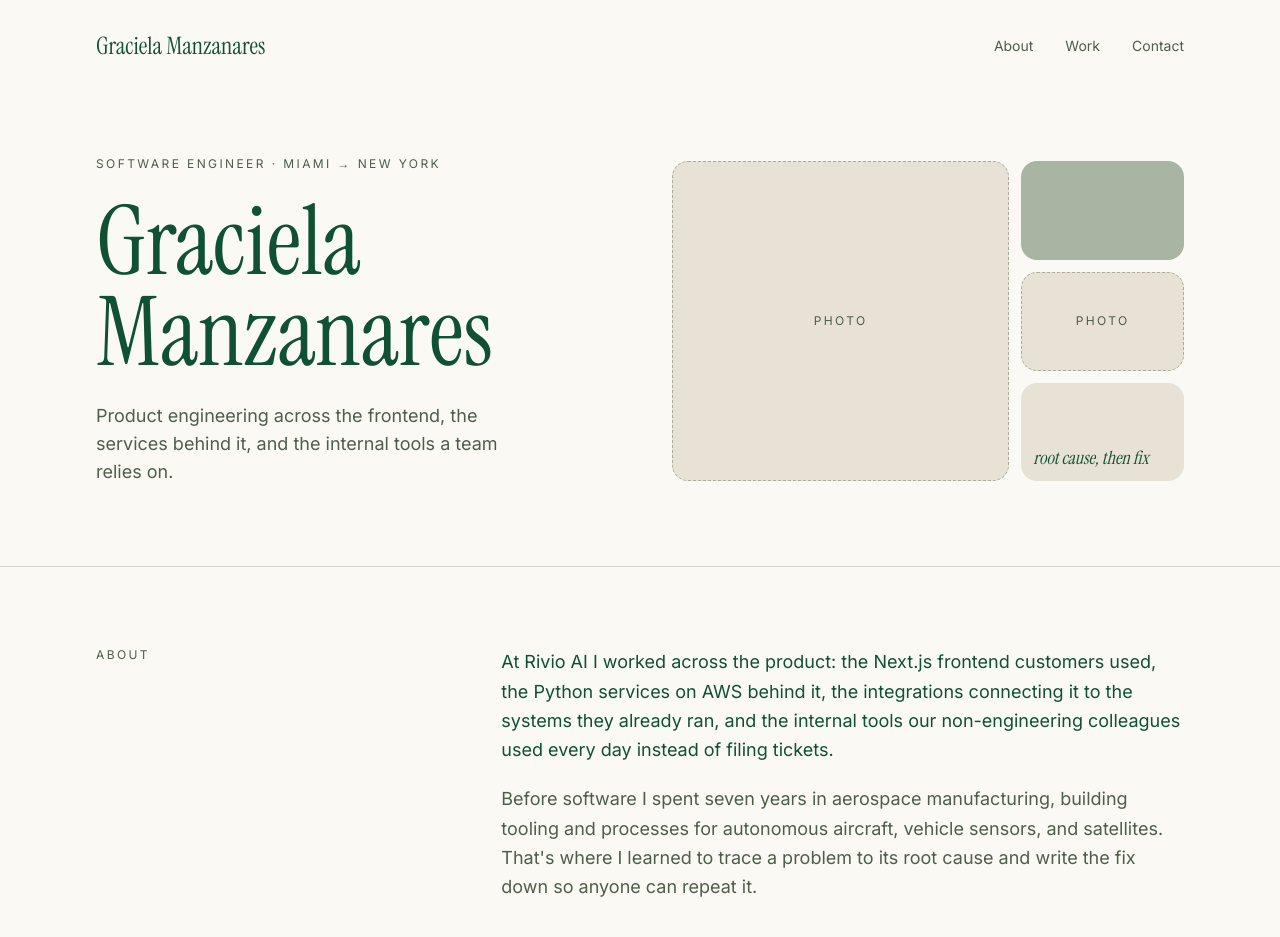
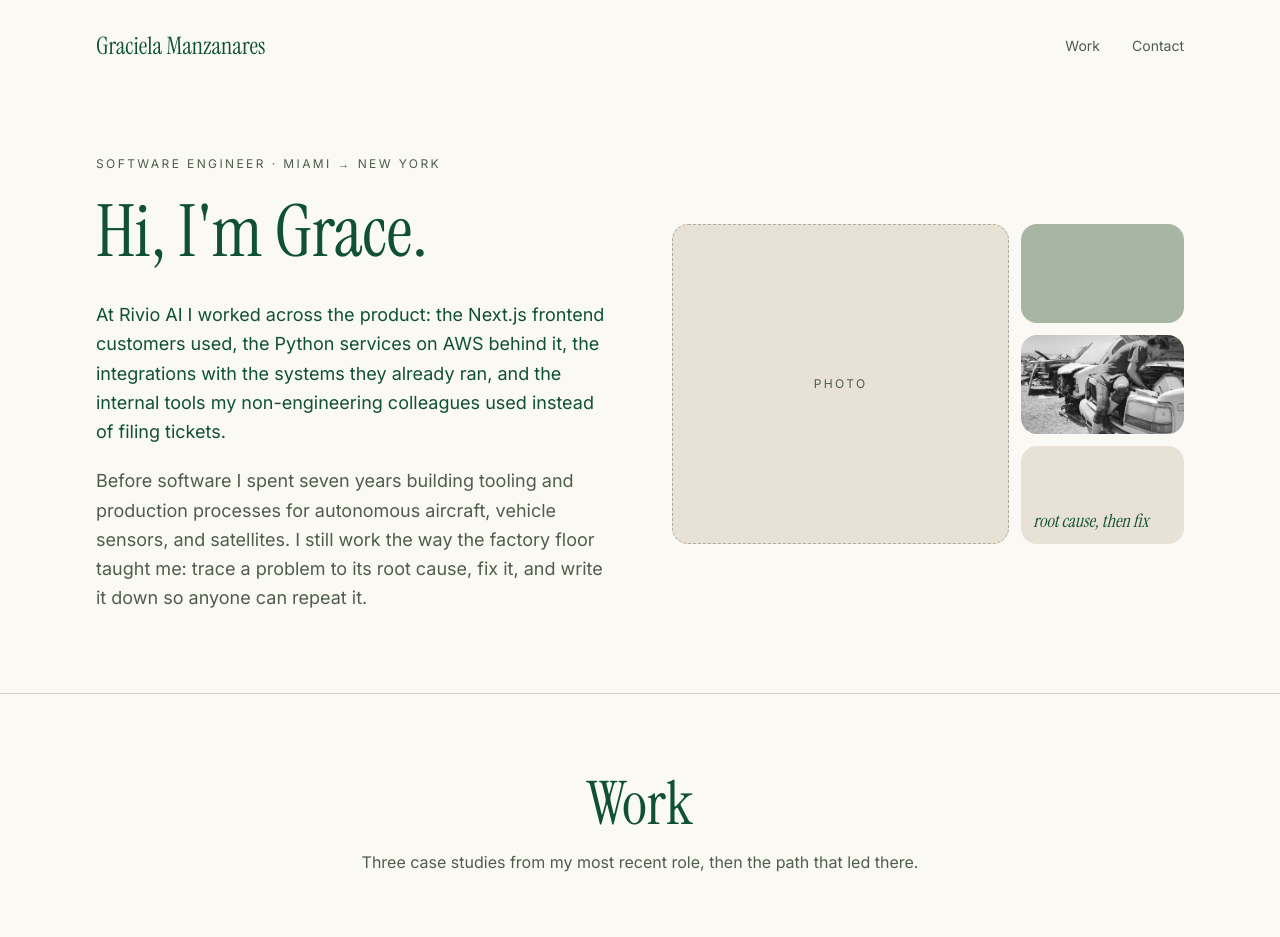
Before and after one commit to gracigraz/portfolio, a Next.js app: page / in a window 1280 px wide. Shown: the top 937 px of the page. Built offline with nearby package versions, Linux system fonts and the light colour scheme.

Commit message:
feat: merge about into the hero section

```diff
--- a/app/page.tsx
+++ b/app/page.tsx
@@ -6,37 +6,6 @@ export default function Home() {
   return (
     <>
       <Hero />
-
-      <section
-        id="about"
-        aria-labelledby="about-heading"
-        className="scroll-mt-8 border-t border-line"
-      >
-        <div className="mx-auto grid w-full max-w-6xl gap-6 px-4 py-20 sm:px-8 md:grid-cols-[1fr_2fr] md:gap-16">
-          <h2
-            id="about-heading"
-            className="text-xs tracking-[0.2em] text-ink-muted uppercase"
-          >
-            About
-          </h2>
-          <div className="space-y-5 text-lg leading-relaxed">
-            <p>
-              At Rivio AI I worked across the product: the Next.js frontend
-              customers used, the Python services on AWS behind it, the
-              integrations connecting it to the systems they already ran, and
-              the internal tools our non-engineering colleagues used every day
-              instead of filing tickets.
-            </p>
-            <p className="text-ink-muted">
-              Before software I spent seven years in aerospace manufacturing,
-              building tooling and processes for autonomous aircraft, vehicle
-              sensors, and satellites. That&apos;s where I learned to trace a
-              problem to its root cause and write the fix down so anyone can
-              repeat it.
-            </p>
-          </div>
-        </div>
-      </section>
 
       <section
         id="work"
--- a/components/Header.tsx
+++ b/components/Header.tsx
@@ -2,7 +2,6 @@ import Link from "next/link";
 import { site } from "@/lib/site";
 
 const navItems = [
-  { href: "/#about", label: "About" },
   { href: "/#work", label: "Work" },
   { href: "/#contact", label: "Contact" },
 ];
--- a/components/Hero.tsx
+++ b/components/Hero.tsx
@@ -1,11 +1,10 @@
 import { PhotoTile } from "@/components/PhotoTile";
-import { site } from "@/lib/site";
 
 export function Hero() {
   return (
     <section
       aria-labelledby="hero-heading"
-      className="mx-auto grid w-full max-w-6xl gap-10 px-4 pt-10 pb-20 sm:px-8 md:grid-cols-2 md:items-center md:gap-16 md:pt-16"
+      className="mx-auto grid w-full max-w-6xl gap-12 px-4 pt-10 pb-20 sm:px-8 md:grid-cols-2 md:items-center md:gap-16 md:pt-16"
     >
       <div>
         <p className="text-xs tracking-[0.2em] text-ink-muted uppercase">
@@ -14,14 +13,24 @@ export function Hero() {
         </p>
         <h1
           id="hero-heading"
-          className="mt-6 font-serif text-6xl leading-[0.95] sm:text-7xl lg:text-8xl"
+          className="mt-6 font-serif text-6xl leading-none sm:text-7xl"
         >
-          {site.name}
+          Hi, I&apos;m Grace.
         </h1>
-        <p className="mt-6 max-w-md text-lg text-ink-muted">
-          Product engineering across the frontend, the services behind it, and
-          the internal tools a team relies on.
-        </p>
+        <div className="mt-8 max-w-xl space-y-5 text-lg leading-relaxed">
+          <p>
+            At Rivio AI I worked across the product: the Next.js frontend
+            customers used, the Python services on AWS behind it, the
+            integrations with the systems they already ran, and the internal
+            tools my non-engineering colleagues used instead of filing tickets.
+          </p>
+          <p className="text-ink-muted">
+            Before software I spent seven years building tooling and production
+            processes for autonomous aircraft, vehicle sensors, and satellites.
+            I still work the way the factory floor taught me: trace a problem to
+            its root cause, fix it, and write it down so anyone can repeat it.
+          </p>
+        </div>
       </div>
 
       <div className="grid grid-cols-3 grid-rows-3 gap-3">
@@ -31,7 +40,12 @@ export function Hero() {
           className="col-span-2 row-span-3 min-h-80"
         />
         <div aria-hidden="true" className="rounded-card bg-accent" />
-        <PhotoTile sizes="(min-width: 768px) 12vw, 33vw" className="min-h-24" />
+        <PhotoTile
+          src="/images/grace-salvage-yard.jpg"
+          alt="Grace working under the hood of a truck at a salvage yard"
+          sizes="(min-width: 768px) 12vw, 33vw"
+          className="min-h-24"
+        />
         <div
           aria-hidden="true"
           className="flex items-end rounded-card bg-surface p-3"
```
Also changed, not shown: public/images/grace-salvage-yard.jpg (added).
